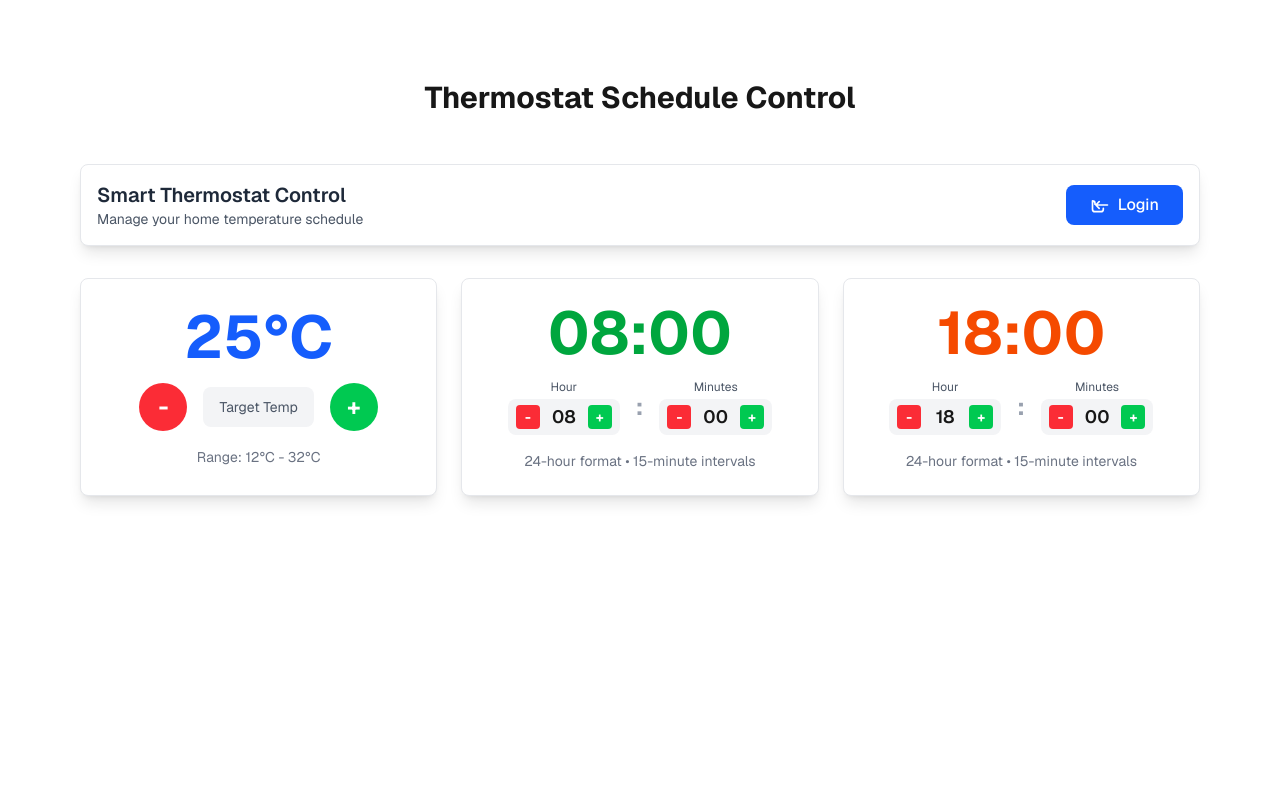
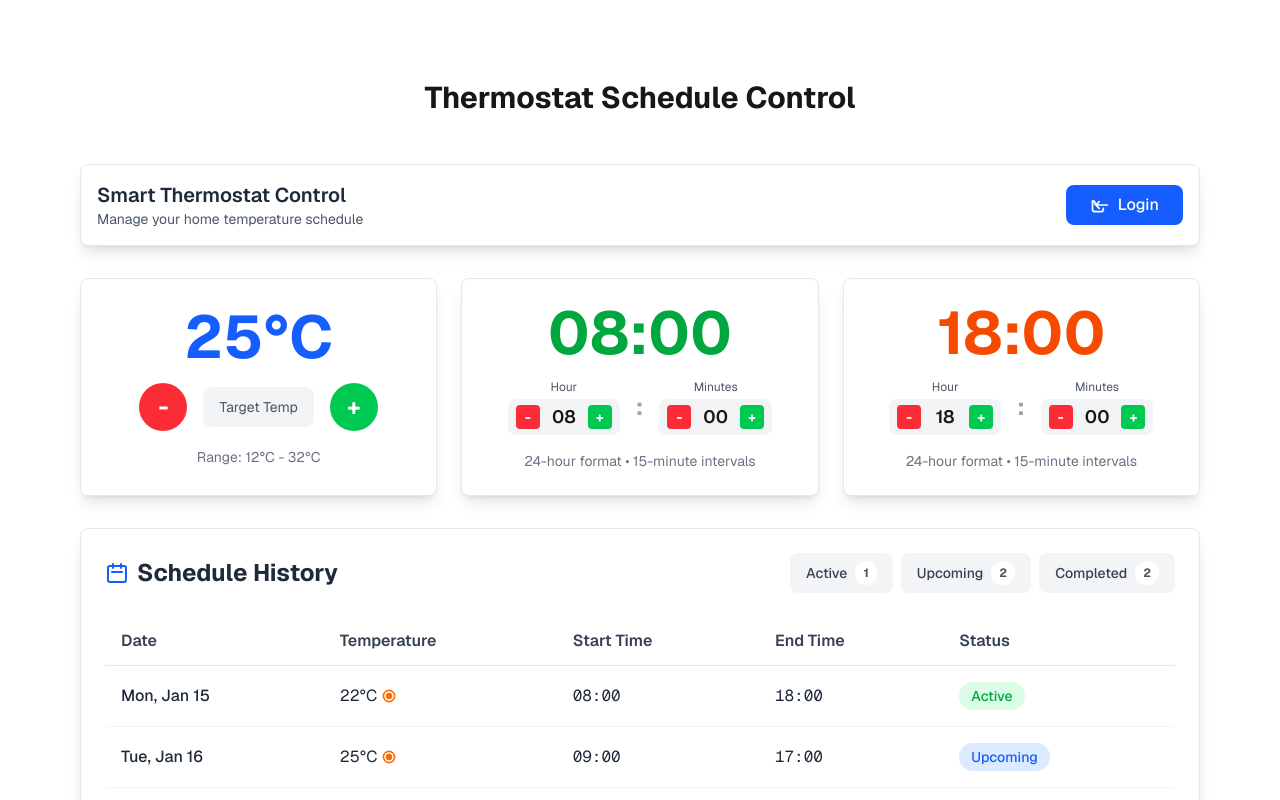
Before and after one commit to moreshwarnabar/thermostat, a Next.js app: page / in a window 1280 px wide. Shown: the top 800 px of the page. Built offline with nearby package versions, Linux system fonts and the light colour scheme; no server answers.

Commit message:
adds table to display all schedules

```diff
--- /dev/null
+++ b/src/app/components/SchedulesCard.tsx
@@ -0,0 +1,259 @@
+import React, { useState } from "react";
+
+interface Schedule {
+  id: number;
+  temperature: number;
+  startTime: string;
+  endTime: string;
+  date: string;
+  status: "active" | "completed" | "upcoming";
+}
+
+type FilterStatus = "active" | "completed" | "upcoming" | null;
+
+const SchedulesCard: React.FC = () => {
+  const [filterStatus, setFilterStatus] = useState<FilterStatus>(null);
+
+  // Dummy data for schedules
+  const schedules: Schedule[] = [
+    {
+      id: 1,
+      temperature: 22,
+      startTime: "08:00",
+      endTime: "18:00",
+      date: "2024-01-15",
+      status: "active",
+    },
+    {
+      id: 2,
+      temperature: 25,
+      startTime: "09:00",
+      endTime: "17:00",
+      date: "2024-01-16",
+      status: "upcoming",
+    },
+    {
+      id: 3,
+      temperature: 20,
+      startTime: "07:30",
+      endTime: "19:00",
+      date: "2024-01-14",
+      status: "completed",
+    },
+    {
+      id: 4,
+      temperature: 24,
+      startTime: "08:30",
+      endTime: "16:30",
+      date: "2024-01-17",
+      status: "upcoming",
+    },
+    {
+      id: 5,
+      temperature: 21,
+      startTime: "09:15",
+      endTime: "18:45",
+      date: "2024-01-13",
+      status: "completed",
+    },
+  ];
+
+  // Filter schedules based on selected status
+  const filteredSchedules = schedules.filter(
+    (schedule) => filterStatus === null || schedule.status === filterStatus
+  );
+
+  const getStatusColor = (status: string) => {
+    switch (status) {
+      case "active":
+        return "text-green-600 bg-green-100 dark:text-green-400 dark:bg-green-900";
+      case "upcoming":
+        return "text-blue-600 bg-blue-100 dark:text-blue-400 dark:bg-blue-900";
+      case "completed":
+        return "text-gray-600 bg-gray-100 dark:text-gray-400 dark:bg-gray-700";
+      default:
+        return "text-gray-600 bg-gray-100 dark:text-gray-400 dark:bg-gray-700";
+    }
+  };
+
+  const getFilterButtonColor = (status: FilterStatus) => {
+    const isActive = filterStatus === status;
+    if (isActive) {
+      switch (status) {
+        case "active":
+          return "bg-green-600 text-white hover:bg-green-700";
+        case "upcoming":
+          return "bg-blue-600 text-white hover:bg-blue-700";
+        case "completed":
+          return "bg-gray-600 text-white hover:bg-gray-700";
+        default:
+          return "bg-blue-600 text-white hover:bg-blue-700";
+      }
+    }
+    return "bg-gray-100 dark:bg-gray-700 text-gray-700 dark:text-gray-300 hover:bg-gray-200 dark:hover:bg-gray-600";
+  };
+
+  const getStatusCount = (status: FilterStatus) => {
+    if (status === null) return schedules.length;
+    return schedules.filter((schedule) => schedule.status === status).length;
+  };
+
+  const handleFilterClick = (status: FilterStatus) => {
+    // Toggle filter: if clicking the same filter, deselect it (set to null)
+    setFilterStatus(filterStatus === status ? null : status);
+  };
+
+  const formatDate = (dateStr: string) => {
+    const date = new Date(dateStr);
+    return date.toLocaleDateString("en-US", {
+      weekday: "short",
+      month: "short",
+      day: "numeric",
+    });
+  };
+
+  return (
+    <div className="bg-white dark:bg-gray-800 rounded-lg shadow-lg p-6 border border-gray-200 dark:border-gray-700">
+      {/* Header and Filter Buttons */}
+      <div className="flex flex-col lg:flex-row lg:items-center lg:justify-between mb-6 gap-4">
+        <h2 className="text-2xl font-bold text-gray-800 dark:text-gray-200 flex items-center">
+          <svg
+            className="w-6 h-6 mr-2 text-blue-600 dark:text-blue-400"
+            fill="none"
+            stroke="currentColor"
+            viewBox="0 0 24 24"
+          >
+            <path
+              strokeLinecap="round"
+              strokeLinejoin="round"
+              strokeWidth={2}
+              d="M8 7V3m8 4V3m-9 8h10M5 21h14a2 2 0 002-2V7a2 2 0 00-2-2H5a2 2 0 00-2 2v12a2 2 0 002 2z"
+            />
+          </svg>
+          Schedule History
+        </h2>
+
+        {/* Filter Buttons */}
+        <div className="flex flex-wrap gap-2">
+          {(
+            [
+              { key: "active", label: "Active" },
+              { key: "upcoming", label: "Upcoming" },
+              { key: "completed", label: "Completed" },
+            ] as const
+          ).map(({ key, label }) => (
+            <button
+              key={key}
+              onClick={() => handleFilterClick(key)}
+              className={`px-4 py-2 rounded-lg text-sm font-medium transition-colors flex items-center space-x-2 ${getFilterButtonColor(
+                key
+              )}`}
+            >
+              <span>{label}</span>
+              <span className="bg-white dark:bg-gray-800 text-gray-600 dark:text-gray-300 px-2 py-1 rounded-full text-xs font-bold">
+                {getStatusCount(key)}
+              </span>
+            </button>
+          ))}
+        </div>
+      </div>
+
+      <div className="overflow-x-auto">
+        <table className="w-full">
+          <thead>
+            <tr className="border-b border-gray-200 dark:border-gray-600">
+              <th className="text-left py-3 px-4 font-semibold text-gray-700 dark:text-gray-300">
+                Date
+              </th>
+              <th className="text-left py-3 px-4 font-semibold text-gray-700 dark:text-gray-300">
+                Temperature
+              </th>
+              <th className="text-left py-3 px-4 font-semibold text-gray-700 dark:text-gray-300">
+                Start Time
+              </th>
+              <th className="text-left py-3 px-4 font-semibold text-gray-700 dark:text-gray-300">
+                End Time
+              </th>
+              <th className="text-left py-3 px-4 font-semibold text-gray-700 dark:text-gray-300">
+                Status
+              </th>
+            </tr>
+          </thead>
+          <tbody>
+            {filteredSchedules.map((schedule) => (
+              <tr
+                key={schedule.id}
+                className="border-b border-gray-100 dark:border-gray-700 hover:bg-gray-50 dark:hover:bg-gray-700 transition-colors"
+              >
+                <td className="py-4 px-4 text-gray-800 dark:text-gray-200 font-medium">
+                  {formatDate(schedule.date)}
+                </td>
+                <td className="py-4 px-4 text-gray-800 dark:text-gray-200">
+                  <span className="inline-flex items-center">
+                    {schedule.temperature}°C
+                    <svg
+                      className="w-4 h-4 ml-1 text-orange-500 dark:text-orange-400"
+                      fill="currentColor"
+                      viewBox="0 0 20 20"
+                    >
+                      <path
+                        fillRule="evenodd"
+                        d="M10 18a8 8 0 100-16 8 8 0 000 16zm0-2a6 6 0 100-12 6 6 0 000 12zm0-10a4 4 0 100 8 4 4 0 000-8z"
+                        clipRule="evenodd"
+                      />
+                    </svg>
+                  </span>
+                </td>
+                <td className="py-4 px-4 text-gray-800 dark:text-gray-200 font-mono">
+                  {schedule.startTime}
+                </td>
+                <td className="py-4 px-4 text-gray-800 dark:text-gray-200 font-mono">
+                  {schedule.endTime}
+                </td>
+                <td className="py-4 px-4">
+                  <span
+                    className={`inline-flex px-3 py-1 rounded-full text-sm font-medium capitalize ${getStatusColor(
+                      schedule.status
+                    )}`}
+                  >
+                    {schedule.status}
+                  </span>
+                </td>
+              </tr>
+            ))}
+          </tbody>
+        </table>
+      </div>
+
+      {filteredSchedules.length === 0 && (
+        <div className="text-center py-12 text-gray-500 dark:text-gray-400">
+          <svg
+            className="w-12 h-12 mx-auto mb-4 text-gray-300 dark:text-gray-600"
+            fill="none"
+            stroke="currentColor"
+            viewBox="0 0 24 24"
+          >
+            <path
+              strokeLinecap="round"
+              strokeLinejoin="round"
+              strokeWidth={2}
+              d="M8 7V3m8 4V3m-9 8h10M5 21h14a2 2 0 002-2V7a2 2 0 00-2-2H5a2 2 0 00-2 2v12a2 2 0 002 2z"
+            />
+          </svg>
+          <p className="text-lg">
+            {filterStatus === null
+              ? "No schedules found"
+              : `No ${filterStatus} schedules found`}
+          </p>
+          <p className="text-sm">
+            {filterStatus === null
+              ? "Create your first schedule to get started"
+              : `Try selecting a different filter or create a new ${filterStatus} schedule`}
+          </p>
+        </div>
+      )}
+    </div>
+  );
+};
+
+export default SchedulesCard;
--- a/src/app/components/ThermostatContainer.tsx
+++ b/src/app/components/ThermostatContainer.tsx
@@ -5,6 +5,7 @@ import TemperatureCard from "@/app/components/TemperatureCard";
 import StartTimeCard from "@/app/components/StartTimeCard";
 import EndTimeCard from "@/app/components/EndTimeCard";
 import LoginHeader from "./LoginHeader";
+import SchedulesCard from "@/app/components/SchedulesCard";
 
 export default function ThermostatContainer() {
   const [temperature, setTemperature] = useState(25);
@@ -158,6 +159,9 @@ export default function ThermostatContainer() {
           onDecreaseMinute={decreaseEndMinute}
         />
       </div>
+
+      {/* Schedule History */}
+      <SchedulesCard />
     </div>
   );
 }
```
